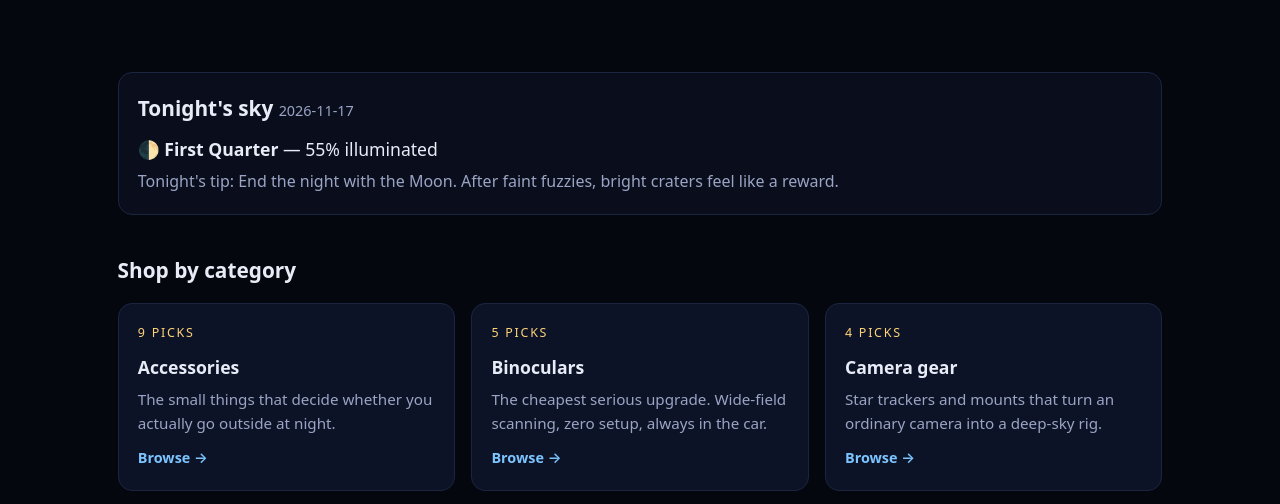
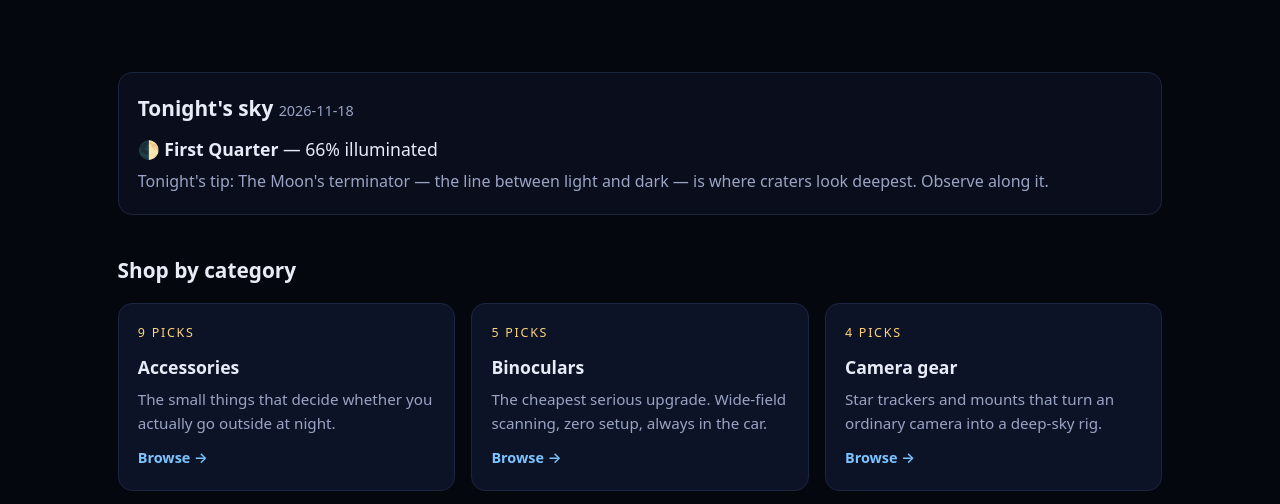
Before and after one commit to hectorchanht/watchthenight, a plain HTML site: page dist/index.html in a window 1280 px wide. Shown: the part 279-783 px from the top of the page. Drawn offline with Linux system fonts and the light colour scheme.

Commit message:
daily: tonight's sky 2026-11-18

```diff
--- a/dist/index.html
+++ b/dist/index.html
@@ -39,9 +39,9 @@
   <p class="lede">Watch the Night is the gear guide I wish someone had handed me: telescopes, binoculars, star trackers and accessories, picked honestly for people who want to see the night sky themselves — and capture what they see. No hype, no junk, just what works.</p>
 </section>
 <section class="tonight">
-  <h2>Tonight's sky <span class="date">2026-11-17</span></h2>
-  <p class="moon">🌓 <strong>First Quarter</strong> — 55% illuminated</p>
-  <p class="tip">Tonight's tip: End the night with the Moon. After faint fuzzies, bright craters feel like a reward.</p>
+  <h2>Tonight's sky <span class="date">2026-11-18</span></h2>
+  <p class="moon">🌓 <strong>First Quarter</strong> — 66% illuminated</p>
+  <p class="tip">Tonight's tip: The Moon&#x27;s terminator — the line between light and dark — is where craters look deepest. Observe along it.</p>
 </section>
 <section>
   <h2>Shop by category</h2>
```
Also changed, not shown: src/tonight.json (+4 -4 lines), dist/sitemap.xml.
